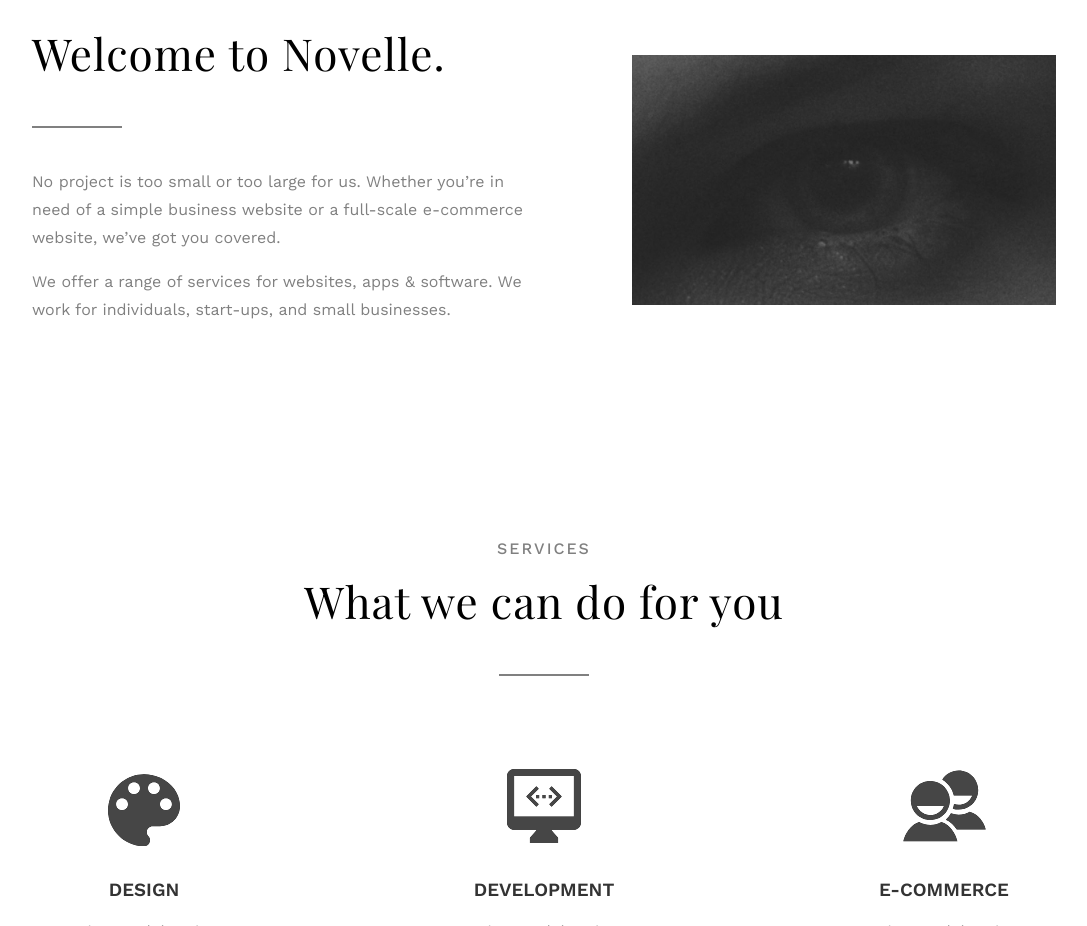
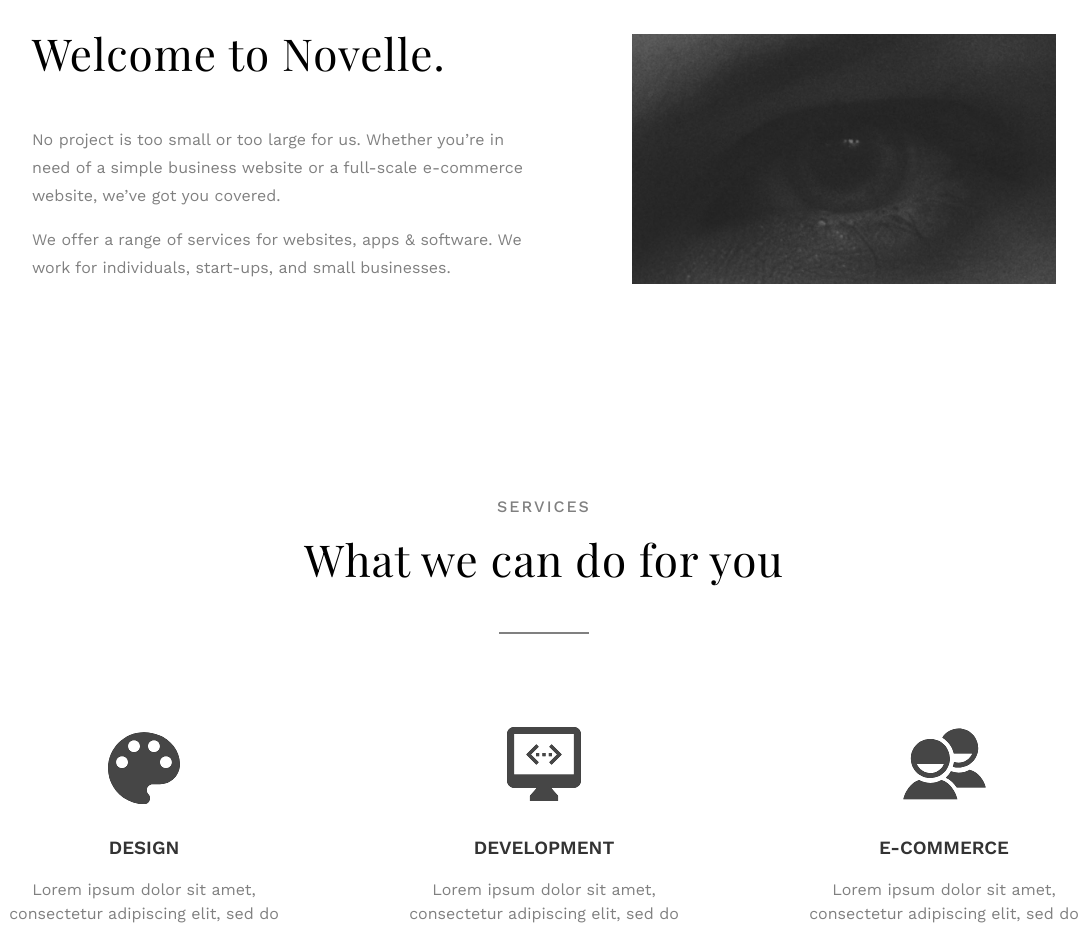
Before and after one commit to KelliePetersen/novelle-simple, a website: page app/index.html in a window 1280 px wide. Shown: the part 980-1906 px from the top of the page, without its empty margins (96-1183 px from the left). Drawn offline with nearby package versions, Linux system fonts and the light colour scheme.

Commit message:
remove line in intro section and add links to buttons

```diff
--- a/app/index.html
+++ b/app/index.html
@@ -49,7 +49,7 @@
         <p class="hero__subheading text__subheading">DESIGN & CODE</p>
         <p class="text__paragraph text--short">Our team of creatives and realists are with you every step of your journey.
           <span class="text--hidden">Take your idea from a complex concept to a beautiful usable product.</span></p>
-        <a href="" class="button">START MY PROJECT</a>
+        <a href="#contact" class="button">START MY PROJECT</a>
         <a href="#intro" class="hero__link">&darr; Learn More</a>
       </div>
     </div>
@@ -59,7 +59,6 @@
     <div class="intro__container section">
       <div class="text__container">
         <h2 class="text__heading">Welcome to Novelle.</h2>
-        <div class="line line--m-bottom"></div>
         <p class="text__paragraph">No project is too small or too large for us.
           Whether you’re in need of a simple business website or a full-scale e-commerce website, we’ve got you covered.</p>
         <p class="text__paragraph">We offer a range of services for websites, apps & software.
--- a/app/src/css/modules/_line.css
+++ b/app/src/css/modules/_line.css
@@ -7,10 +7,6 @@
     margin: 0 auto;
   }
 
-  &--m-bottom {
-    margin-bottom: 40px;
-  }
-
   &--m-top {
     margin-top: -15px;
     margin-bottom: 25px;
--- a/app/temp/css/styles.css
+++ b/app/temp/css/styles.css
@@ -697,10 +697,6 @@ html.sr .heading {
     margin: 0 auto;
   }
 
-.line--m-bottom {
-    margin-bottom: 40px;
-  }
-
 .line--m-top {
     margin-top: -15px;
     margin-bottom: 25px;
```
